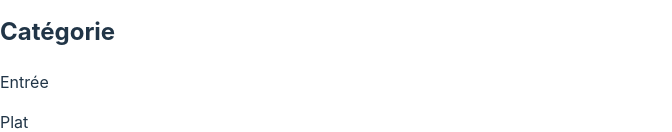
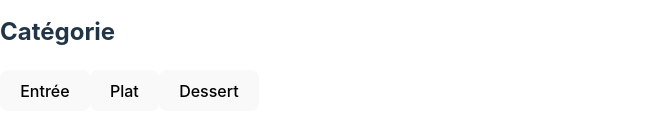
Before and after one commit to Sakki200/Reaclette, a React (Vite) app: page /receipe/all in a window 1280 px wide. Shown: the part 820-952 px from the top of the page, without its empty margins (0-672 px from the left). Built offline with nearby package versions, Linux system fonts and the light colour scheme; data requests are answered from the project's data file.

Commit message:
allReceipes filter by category and people done

```diff
--- a/src/pages/AddReceipe.tsx
+++ b/src/pages/AddReceipe.tsx
@@ -110,6 +110,7 @@ export default function AddReceipe() {
       console.log("Error : " + error);
     }
   };
+
 
   return (
     <>
--- a/src/pages/AllReceipe.tsx
+++ b/src/pages/AllReceipe.tsx
@@ -24,6 +24,7 @@ export default function AllReceipe() {
   }
 
   const [receipeAll, setReceipeAll] = useState<APIObject[]>([]);
+  const [peopleData, setPeopleData] = useState<number>(1);
 
   useEffect(() => {
     fetch("http://localhost:3000/receipes", {
@@ -38,6 +39,24 @@ export default function AllReceipe() {
       });
   }, []);
 
+  //FONCTION TRI
+  const filterByCategory = async (category: string) => {
+    const response = await fetch(
+      `http://localhost:3000/receipes?category=${category}`
+    );
+    const data = await response.json();
+    setReceipeAll(data);
+  };
+
+  const filterByPeople = async (number: number) => {
+    setPeopleData(number);
+    const response = await fetch(
+      `http://localhost:3000/receipes?people=${number}`
+    );
+    const data = await response.json();
+    setReceipeAll(data);
+  };
+
   return (
     <>
       <Header />
@@ -47,9 +66,21 @@ export default function AllReceipe() {
         <section className="researchFilter">
           <div className="categoryFilter">
             <h2>Catégorie</h2>
-            <p>Entrée</p>
-            <p>Plat</p>
-            <p>Dessert</p>
+            <button
+              id="categoryEntree"
+              onClick={() => filterByCategory("entree")}
+            >
+              Entrée
+            </button>
+            <button id="categoryPlat" onClick={() => filterByCategory("plat")}>
+              Plat
+            </button>
+            <button
+              id="categoryDessert"
+              onClick={() => filterByCategory("dessert")}
+            >
+              Dessert
+            </button>
           </div>
           <div className="TimeFilter">
             <h2>Temps de préparation</h2>
@@ -57,7 +88,14 @@ export default function AllReceipe() {
           </div>
           <div className="PeopleFilter">
             <h2>Nombre de personnes</h2>
-            <PeopleSlider />
+            <p>{peopleData} personnes</p>
+            <input
+              type="range"
+              min="1"
+              max="12"
+              value={peopleData}
+              onChange={(e: any) => filterByPeople(e.target.value)}
+            />
           </div>
         </section>
         <section className="researchDisplay">
--- a/src/pages/Favorite.tsx
+++ b/src/pages/Favorite.tsx
@@ -1,11 +1,41 @@
+import DeleteLocalStorage from "../components/DeleteLocalStorage";
 import Header from "../components/Header";
+import PostLocalStorage from "../components/PostLocalStorage";
+import { NavLink } from "react-router-dom";
+export default function Favorite() {
+  const getItem = localStorage.getItem("reaclette");
+  const allFavorites: { id: number; name: string }[] =
+    JSON.parse(getItem) || [];
 
-export default function Favorite() {
+  const LocalStorage = (id: number, name: string) => {
+    const favButton = document.getElementById(
+      "favCheckBox" + id
+    ) as HTMLInputElement;
+
+    if (favButton.checked) {
+      PostLocalStorage(id, name);
+    } else {
+      DeleteLocalStorage(id);
+    }
+  };
+
   return (
     <>
       <Header />
       <main>
         <h1>VOS FAVORIS</h1>
+        {allFavorites.map((favorite: { id: number; name: string }) => (
+          <div key={favorite.id}>
+            <NavLink to={"/receipe/" + favorite.name}>{favorite.name}</NavLink>
+            <input
+              type="checkbox"
+              id={"favCheckBox" + favorite.id}
+              className="addToFavoris"
+              onClick={() => LocalStorage(favorite.id, favorite.name)}
+              defaultChecked={true}
+            ></input>
+          </div>
+        ))}
       </main>
     </>
   );
```
